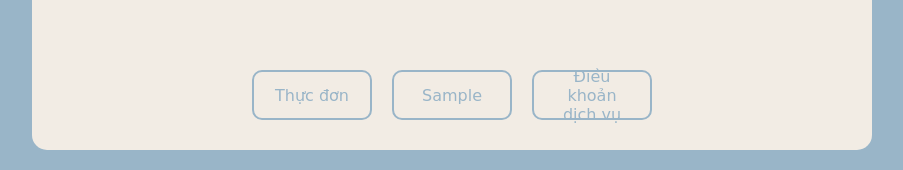
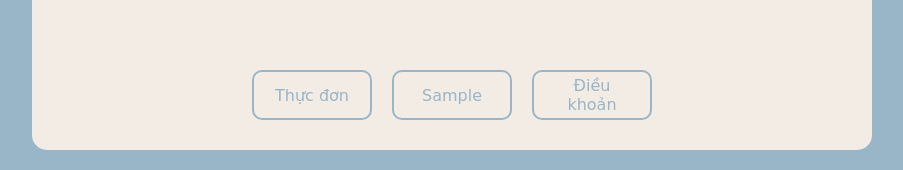
Before and after one commit to hong203/mihichan-web-profile, a React (Vite) app: page / in a window 1280 px wide. Shown: the part 510-680 px from the top of the page, without its empty margins (188-1091 px from the left). Built offline with nearby package versions, Linux system fonts and the light colour scheme; the HTML template or start-up script is replaced by a standard one.

Commit message:
Change button text from 'Điều khoản dịch vụ' to 'Điều khoản'

```diff
--- a/src/App.jsx
+++ b/src/App.jsx
@@ -163,7 +163,7 @@ const App = () => {
           {currentPage !== 'intro' && <button onClick={() => setCurrentPage('intro')}>Trang chủ</button>}
           <button onClick={() => setCurrentPage('menu')}>Thực đơn</button>
           <button onClick={() => setCurrentPage('sample')}>Sample</button>
-          <button onClick={() => setCurrentPage('terms')}>Điều khoản dịch vụ</button>
+          <button onClick={() => setCurrentPage('terms')}>Điều khoản</button>
         </div>
       </div>
       {zoomedImage && (
```
